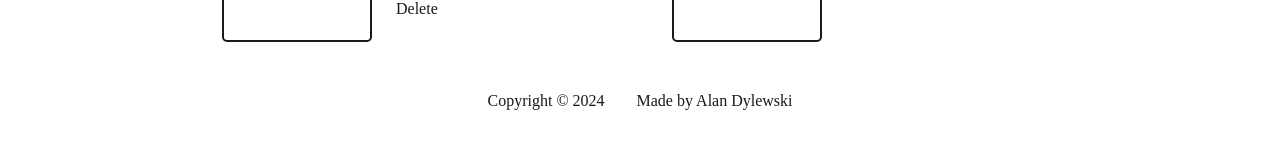
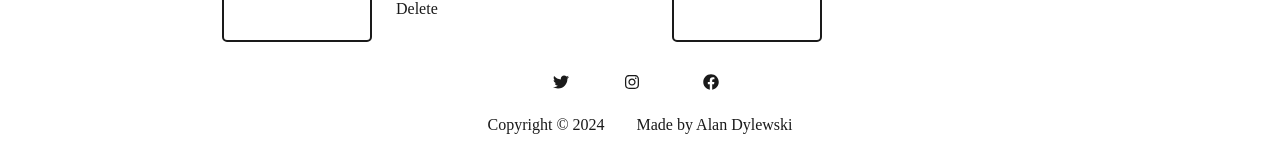
Before and after one commit to dylewskii/cv-builder, a React app in the folder cv-builder/: page / in a window 1280 px wide. Shown: the part 500-664 px from the top of the page. Built offline with nearby package versions, Linux system fonts and the light colour scheme; the HTML template or start-up script is replaced by a standard one.

Commit message:
add social icons to footer & position

```diff
--- a/cv-builder/src/components/Footer.jsx
+++ b/cv-builder/src/components/Footer.jsx
@@ -1,4 +1,5 @@
 import footerCSS from "../styles/Footer.module.css";
+import { FaTwitter, FaInstagram, FaFacebook } from "react-icons/fa";
 
 export default function Footer() {
   const date = new Date();
@@ -10,12 +11,15 @@ export default function Footer() {
         <nav className={footerCSS.footerNav}>
           <ul>
             <li className={footerCSS.footerLi}>
+              <FaTwitter />
               <a href="">Twitter</a>
             </li>
             <li className={footerCSS.footerLi}>
+              <FaInstagram />
               <a href="">Instagram</a>
             </li>
             <li className={footerCSS.footerLi}>
+              <FaFacebook />
               <a href="">Facebook</a>
             </li>
           </ul>
--- a/cv-builder/src/styles/Footer.module.css
+++ b/cv-builder/src/styles/Footer.module.css
@@ -8,6 +8,14 @@
   justify-content: center;
 }
 
+.footerLi {
+  display: flex;
+  flex-direction: column;
+  justify-content: center;
+  align-items: center;
+  margin-bottom: 0.5rem;
+}
+
 .footerLi + .footerLi {
   margin-left: 1rem;
 }
```
